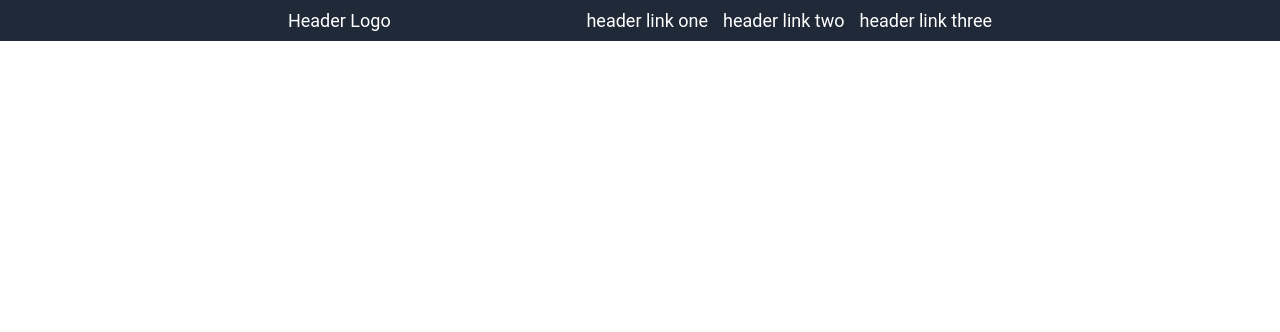
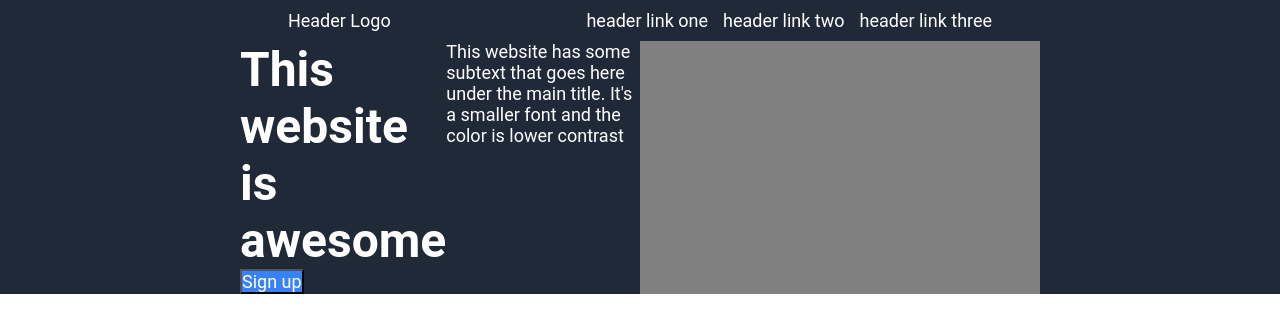
Before and after one commit to ACee70/odin-landing-page, a plain HTML site: page index.html in a window 1280 px wide. Drawn offline with Linux system fonts and the light colour scheme.

Commit message:
added banner

```diff
--- a/index.html
+++ b/index.html
@@ -24,8 +24,15 @@
 
     <div class='banner-container'>
         <div class='banner'>
+            <div class="header-text">This website is awesome
+                <p>This website has some subtext that goes here under the main title. It's a smaller font
+                    and the color is lower contrast</p>
+            </div>
+            <button>Sign up</button>
+        </div>
+        <div class="banner-image"><img src="" alt=""></div>
+    </div>
 
-        </div>
     </div>
     <div class="photo-grid-container">
         <div class="photo-grid">
--- a/styles.css
+++ b/styles.css
@@ -23,3 +23,34 @@
     flex-direction: row;
     gap: 15px;
 }
+
+.banner-container{
+    color: white;
+    background-color: #1F2937;
+    display: flex;
+    justify-content: center;
+    flex-direction: row;
+}
+.banner-container .header-text{
+    font-size: 48px;
+    font-weight: bolder;
+    width: 400px;
+    height: auto;
+    display: flex;
+
+}
+.banner-container .header-text p{
+    font-size: 18px;
+    font-weight:lighter;
+}
+.banner-container .banner button{
+    display: flex;
+    font-size: 18px;
+    color: white;
+    background-color: #3882F6;
+}
+.banner-container .banner-image{
+    background-color: grey;
+    width: 400px;
+
+}
```
